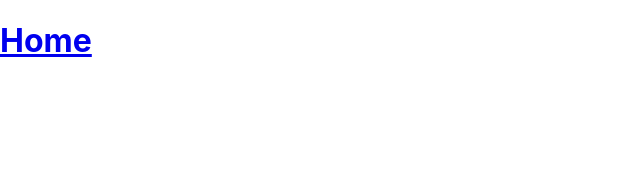
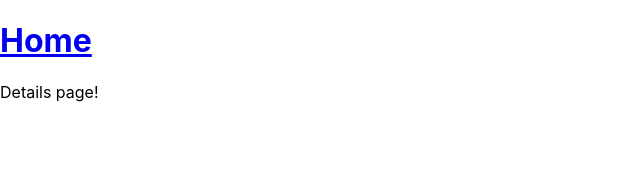
Before and after one commit to LouLapins/lerverket-frontend, a React (Create React App) app: page /artworks/details/1 in a window 1280 px wide. Before the commit this address had no page. Shown: the top 172 px of the page, without its empty margins (0-640 px from the left). Built offline with nearby package versions, Linux system fonts and the light colour scheme.

Commit message:
fix routing for details page

```diff
--- a/src/App.tsx
+++ b/src/App.tsx
@@ -2,11 +2,12 @@ import React from 'react';
 import { BrowserRouter as Router, Route, Routes } from 'react-router-dom';
 import Header from './components/Header';
 import About from './pages/About';
+import ArtworkDetails from './pages/ArtworkDetails';
 import Artworks from './pages/Artworks';
 import Contacts from './pages/Contacts';
 import Courses from './pages/Courses';
 import Landing from './pages/Landing';
-import News from './pages/News';
+
 
 function App() {
   return (
@@ -17,9 +18,9 @@ function App() {
           <Route path="/" element={<Landing/>}/>
           <Route path="/about" element={<About/>}/>
           <Route path="/courses" element={<Courses/>}/>
-          <Route path="/news" element={<News/>}/>
           <Route path="/contacts" element={<Contacts/>}/>
           <Route path="/artworks" element={<Artworks/>}/>
+          <Route path="/artworks/details/:id" element={<ArtworkDetails/>}/>
         </Routes>
     </div>
     </Router>
--- a/src/pages/News.tsx
+++ b/src/pages/ArtworkDetails.tsx
@@ -1,9 +1,9 @@
 import React from 'react'
 
-export default function News() {
+export default function ArtworkDetails() {
     return (
         <div>
-            Nyheter
+            Details page!
         </div>
     )
 }
```
Also changed, not shown: src/components/ItemCard.tsx (added).
